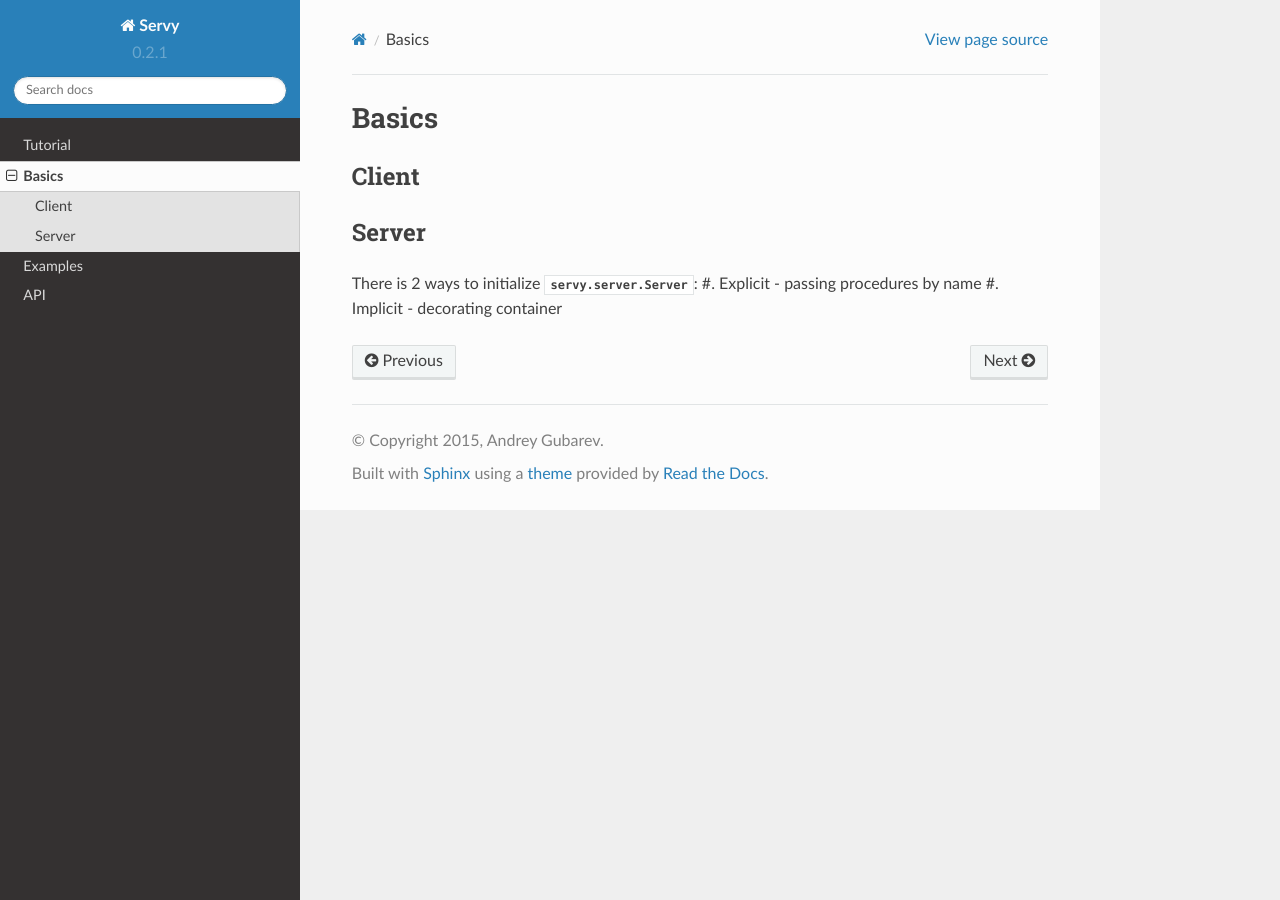
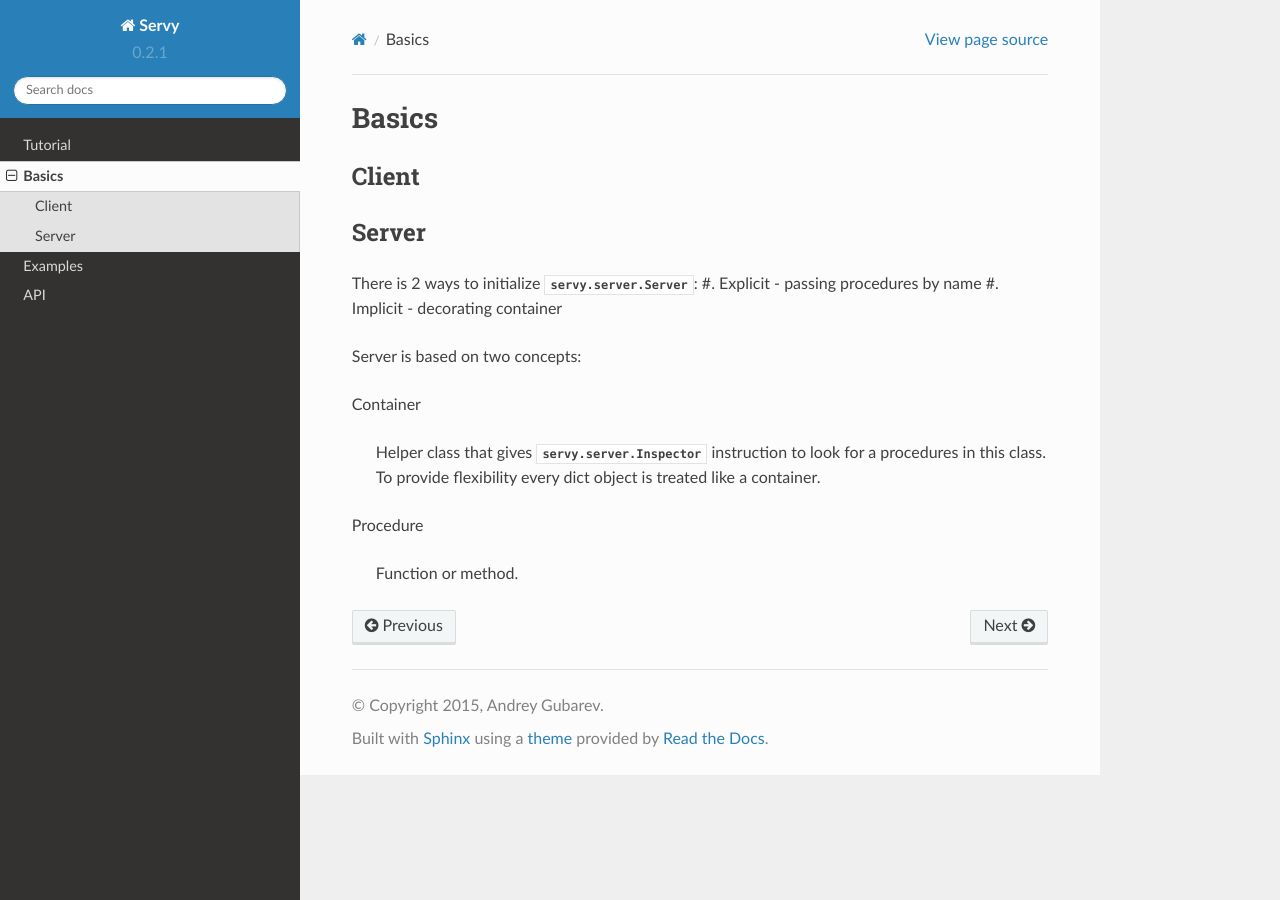
Before and after one commit to movermeyer/servy, a Sphinx documentation site: the page built from docs/modules/basics.rst, in a window 1280 px wide. Built offline with Sphinx 7.4.7 and the Read the Docs theme 2.0.0, drawn with Linux system fonts in a browser that asks for light colours.

Commit message:
update basics docs

```diff
--- a/docs/modules/basics.rst
+++ b/docs/modules/basics.rst
@@ -11,3 +11,15 @@ Server
 There is 2 ways to initialize :class:`servy.server.Server`:
 #. Explicit - passing procedures by name
 #. Implicit - decorating container
+
+Server is based on two concepts:
+
+Container
+
+   Helper class that gives :class:`servy.server.Inspector`
+   instruction to look for a procedures in this class. To provide flexibility
+   every dict object is treated like a container.
+
+Procedure
+
+   Function or method.
```
